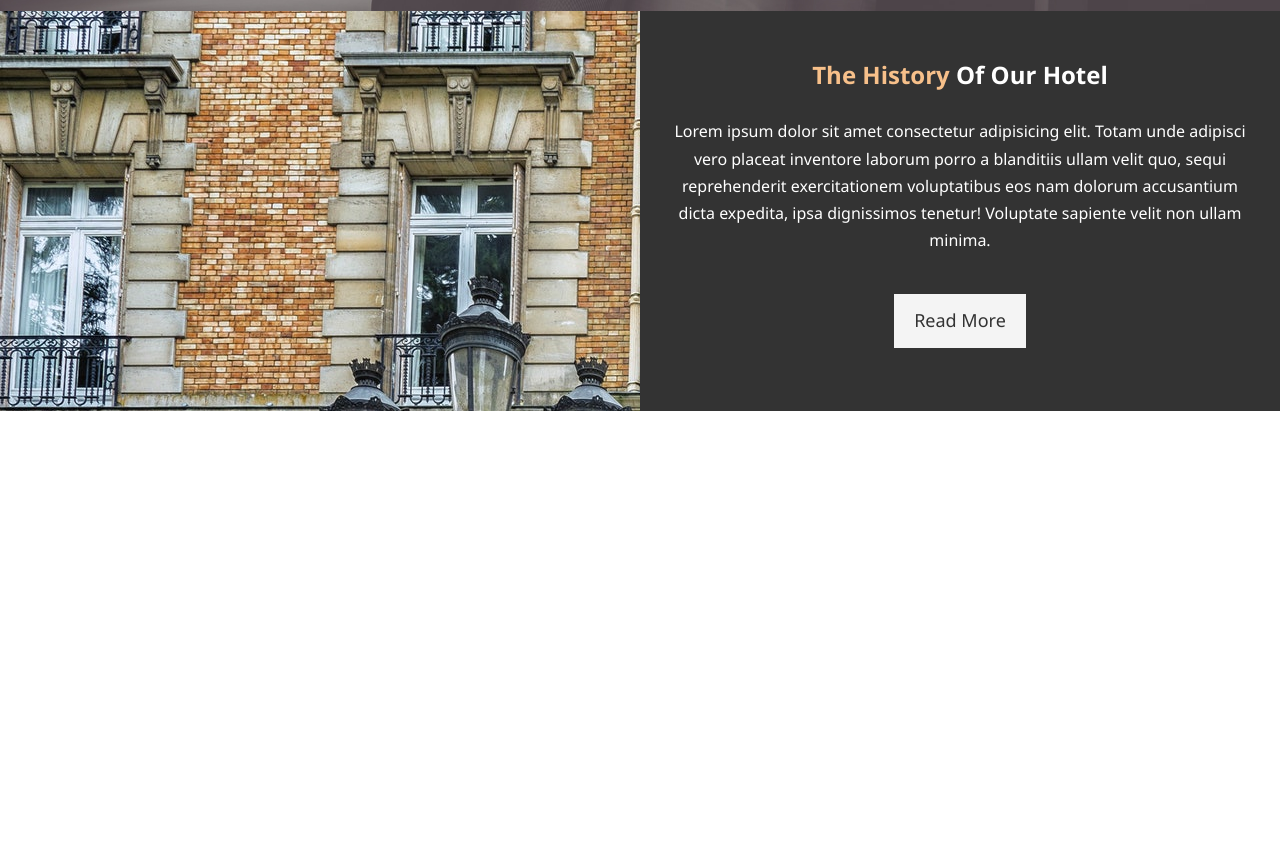
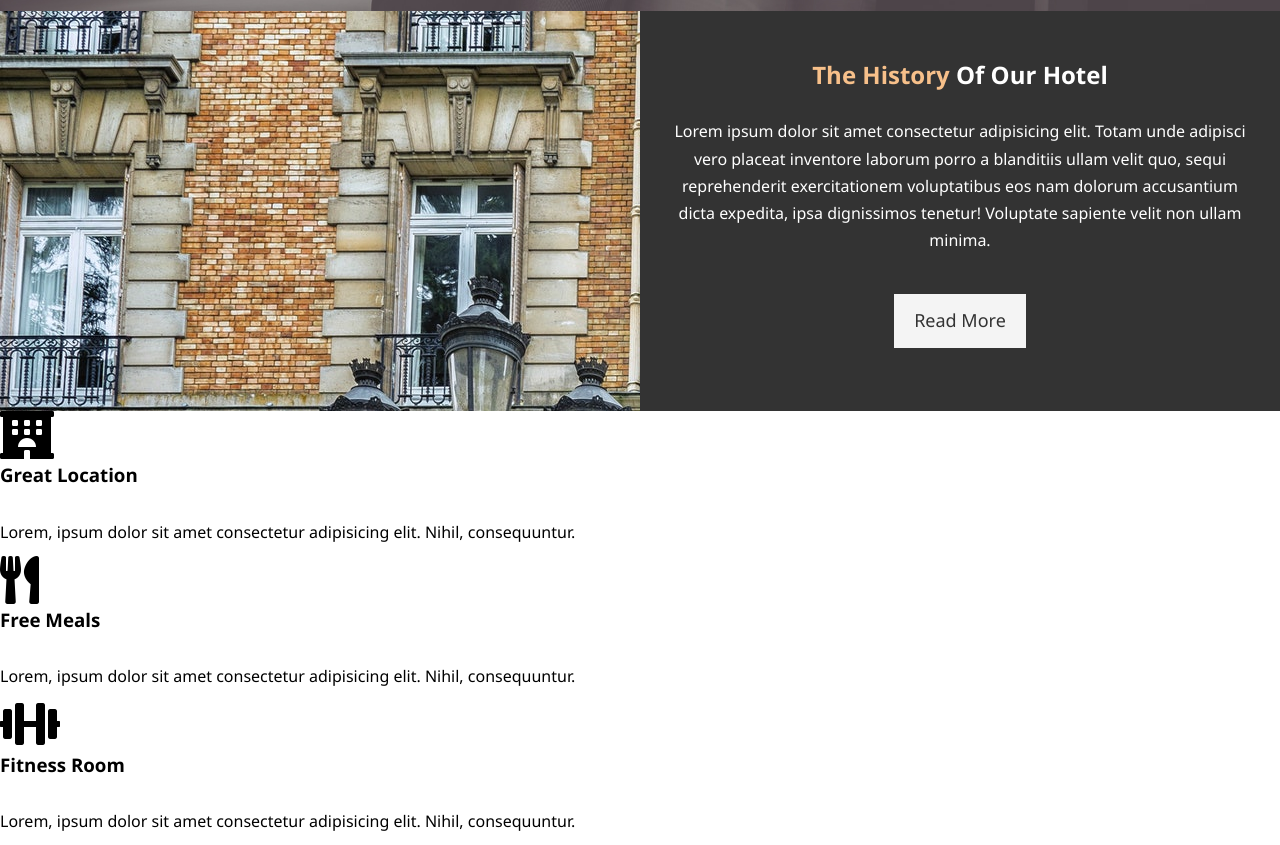
Before and after one commit to shailly01/HotelWebsite, a plain HTML site: page index.html in a window 1280 px wide. Shown: the part 656-1501 px from the top of the page. Before the commit the page ends 1067 px from the top, so only its background shows below. Drawn offline with Linux system fonts and the light colour scheme.

Commit message:
Add Icons on index page

```diff
--- a/index.html
+++ b/index.html
@@ -8,6 +8,12 @@
 			content="Welcome to the most extraordinary hotel in boston Massachusetts"
 		/>
 		<meta name="Keywords" content="hotel,boston hotel,new england hotel" />
+		<link
+			rel="stylesheet"
+			href="https://use.fontawesome.com/releases/v5.13.0/css/all.css"
+			integrity="sha384-Bfad6CLCknfcloXFOyFnlgtENryhrpZCe29RTifKEixXQZ38WheV+i/6YWSzkz3V"
+			crossorigin="anonymous"
+		/>
 		<link rel="stylesheet" href="css/style.css" />
 		<title>Hotel BT | Welcome</title>
 	</head>
@@ -51,5 +57,31 @@
 				<a href="about.html" class="btn btn-light">Read More</a>
 			</div>
 		</section>
+		<section id="features">
+			<div class="box">
+				<i class="fas fa-hotel fa-3x"></i>
+				<h3>Great Location</h3>
+				<p>
+					Lorem, ipsum dolor sit amet consectetur adipisicing elit. Nihil,
+					consequuntur.
+				</p>
+			</div>
+			<div class="box">
+				<i class="fas fa-utensils fa-3x"></i>
+				<h3>Free Meals</h3>
+				<p>
+					Lorem, ipsum dolor sit amet consectetur adipisicing elit. Nihil,
+					consequuntur.
+				</p>
+			</div>
+			<div class="box">
+				<i class="fas fa-dumbbell fa-3x"></i>
+				<h3>Fitness Room</h3>
+				<p>
+					Lorem, ipsum dolor sit amet consectetur adipisicing elit. Nihil,
+					consequuntur.
+				</p>
+			</div>
+		</section>
 	</body>
 </html>
```
